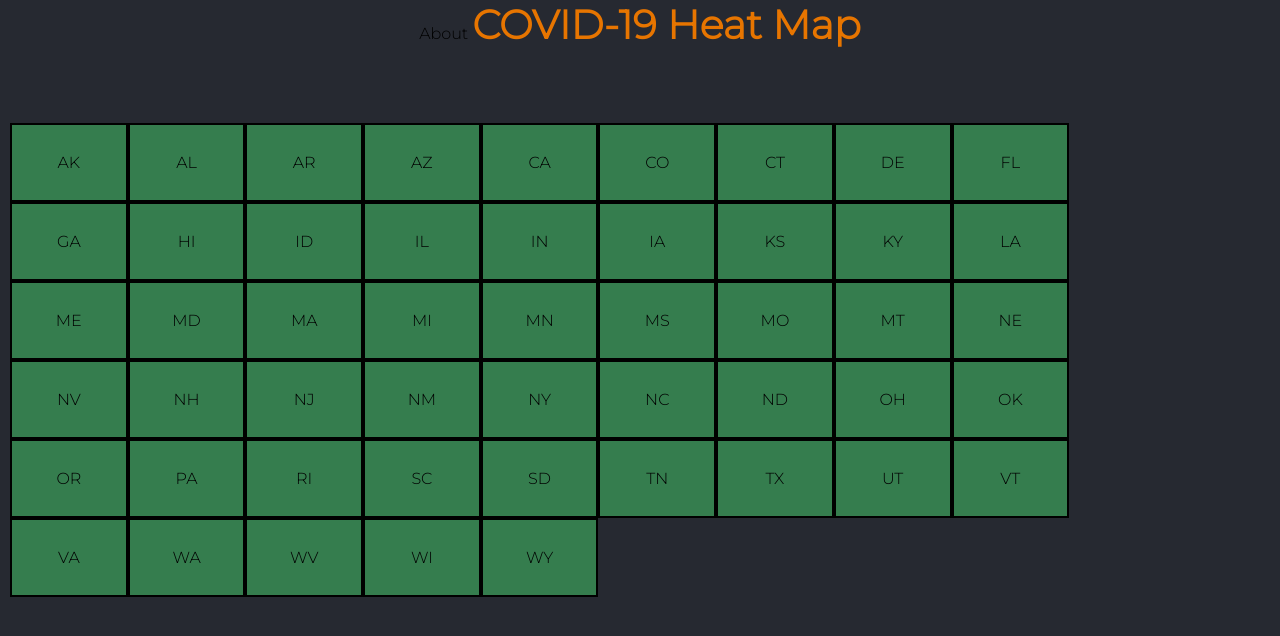
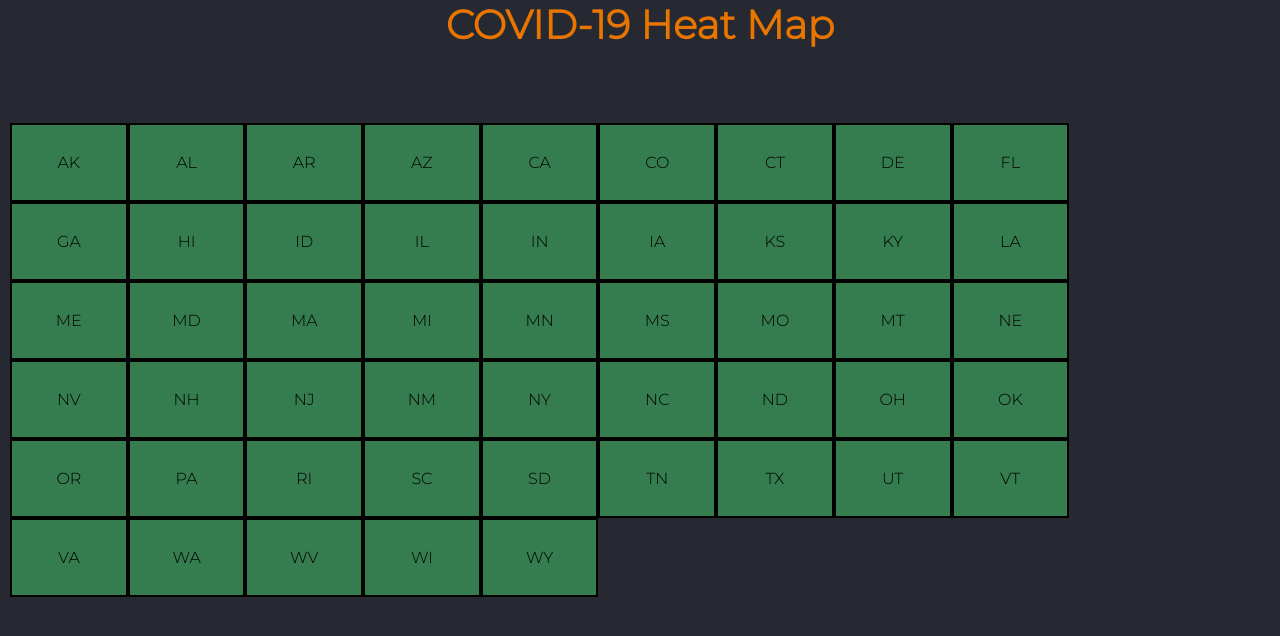
Before and after one commit to JamieScottC/COVID-19-HeatMap, a plain HTML site: page HeatMap.html in a window 1280 px wide. Drawn offline with nearby package versions, Linux system fonts and the light colour scheme; no server answers.

Commit message:
Got rid of about

```diff
--- a/HeatMap.html
+++ b/HeatMap.html
@@ -16,7 +16,6 @@
 </head>
 <body>
     <div class="nav-wrapper">
-        <span id="about">About</span>
         <strong class="title">COVID-19 Heat Map</strong>
     </div>
     <div class="container">
```
